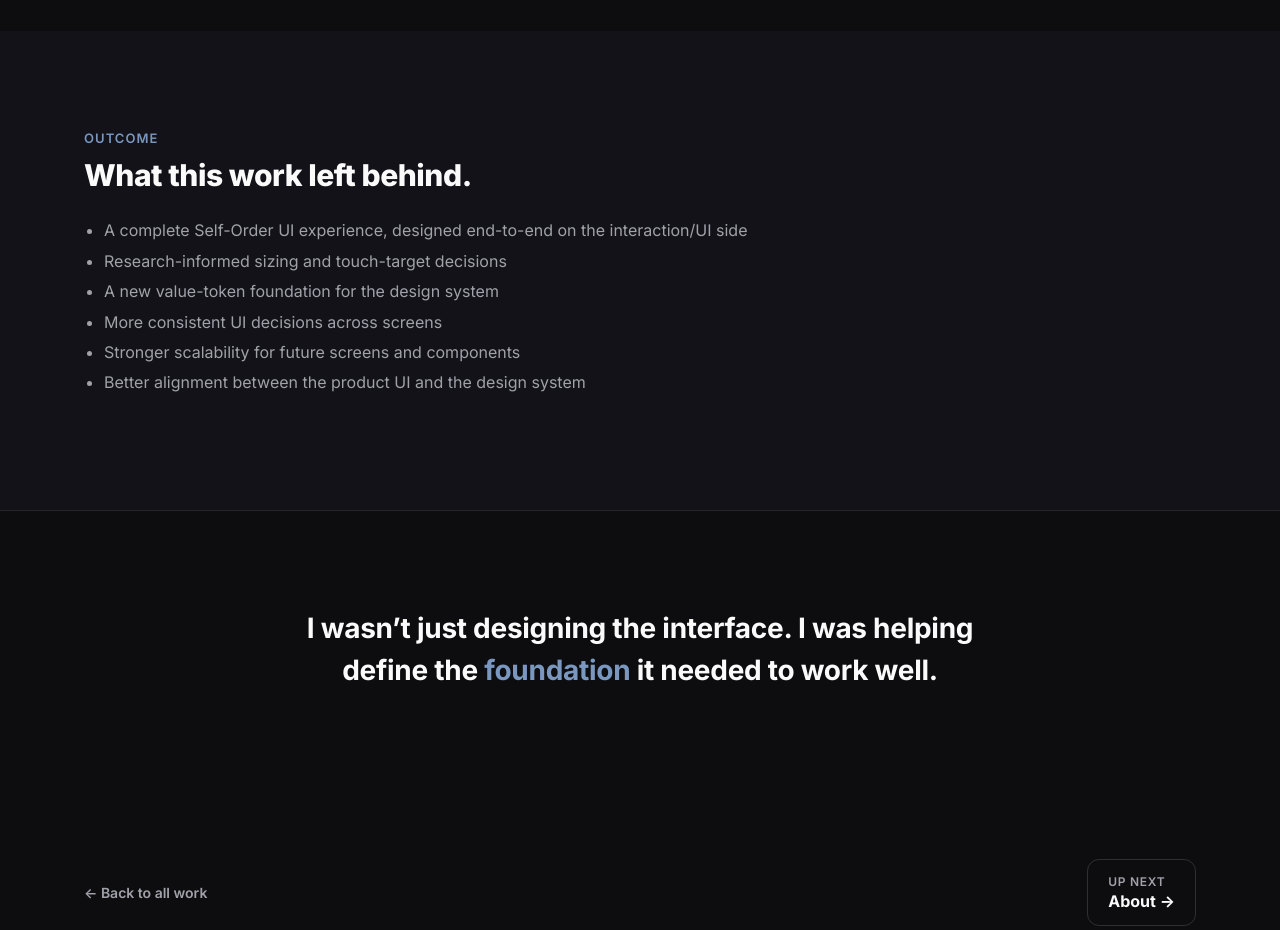
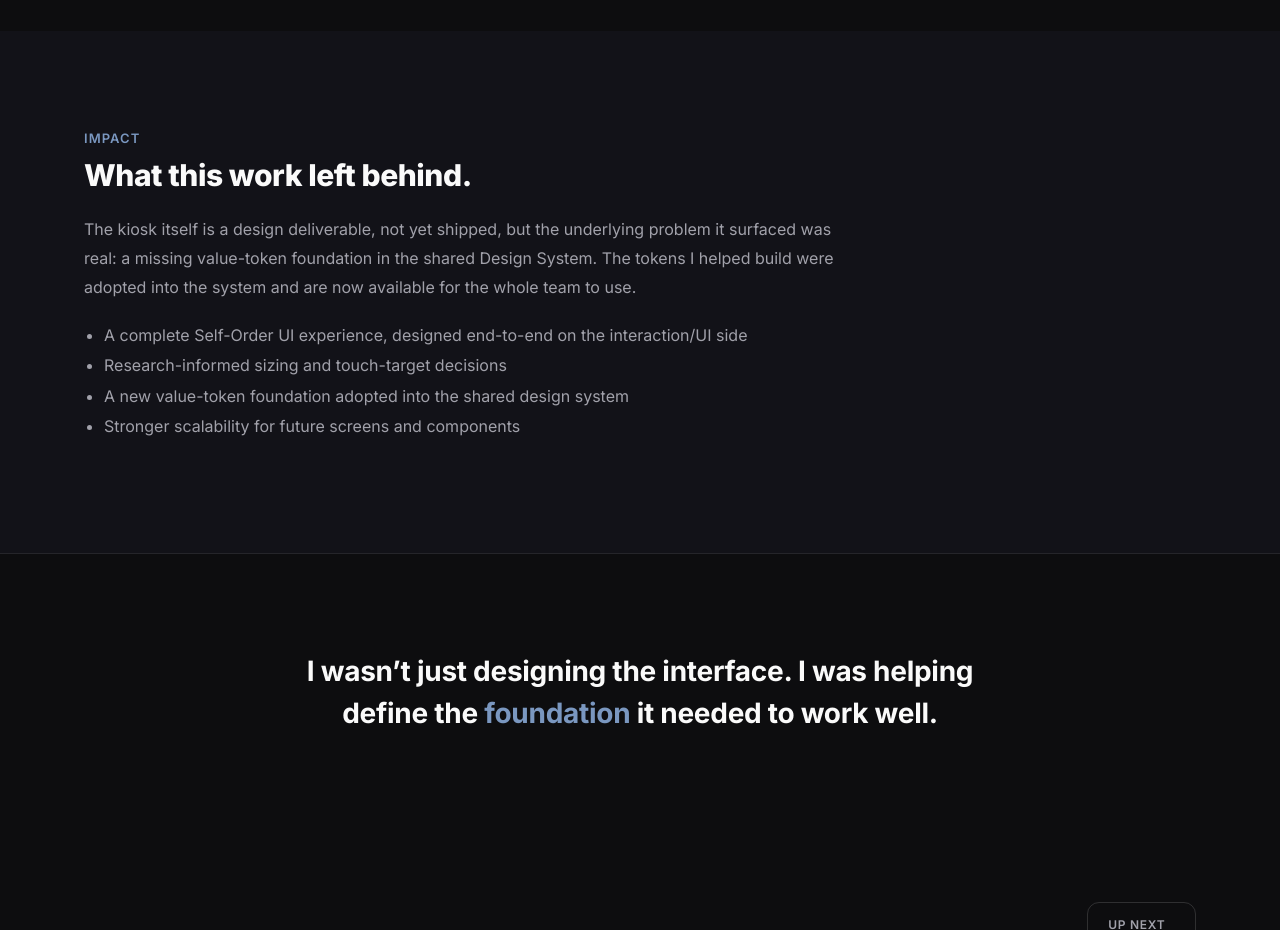
Before and after one commit to asmaawafik01-prog/portfolio, a React (Vite) app: page /work/self-order in a window 1280 px wide. Shown: the part 9240-10170 px from the top of the page. Built offline with nearby package versions, Linux system fonts and the light colour scheme.

Commit message:
Add explicit Impact sections to all case studies
Replaced vague outcome bullet lists and buried claims with concrete,
defensible impact statements: scope facts, shipped status, and who
actually uses the shipped products, rather than generic capability
descriptions.

```diff
--- a/src/pages/work/Bcare.tsx
+++ b/src/pages/work/Bcare.tsx
@@ -208,6 +208,16 @@ export default function Bcare() {
         </div>
       </section>
 
+      <CaseSection eyebrow="Impact" heading="What this design delivers." alt>
+        <p>
+          A complete, 18-screen booking flow designed from a single ambiguous input, a paper
+          prescription, with zero existing reference to build from. This includes a lab
+          coverage-matching system, three distinct booking paths, and a reusable UI component
+          set built from scratch to keep the experience consistent without a formal design
+          system in place.
+        </p>
+      </CaseSection>
+
       <CaseFooterNav nextSlug="fooj" nextName="Fooj" />
     </>
   )
--- a/src/pages/work/Erp.tsx
+++ b/src/pages/work/Erp.tsx
@@ -111,7 +111,8 @@ export default function Erp() {
 
       <CaseSection eyebrow="01: The Scale" heading="Designing across a complex ERP ecosystem." wide>
         <p style={{ maxWidth: 640 }}>
-          Microtec ERP spans multiple business modules used daily by real operations teams. My
+          Microtec ERP spans multiple business modules used daily by teams across the business,
+          from finance to HR. My
           work sat across several of them, deepest in Finance &amp; Accounting, and contributing
           wherever else the team needed UI/UX support.
         </p>
@@ -292,13 +293,16 @@ export default function Erp() {
         </div>
       </section>
 
-      <CaseSection eyebrow="08: Outcome" heading="What this work contributed." alt>
-        <ul style={{ marginTop: 4, paddingLeft: 20, lineHeight: 1.9, color: 'var(--text-muted)' }}>
+      <CaseSection eyebrow="08: Impact" heading="What this work contributed." alt>
+        <p>
+          In production, used daily by teams across finance, sales, purchasing, and HR.
+          Designed across nine business modules, and proposed a new reusable input pattern, the
+          Flyout Input, that&rsquo;s since been adopted in screens beyond the ones I built.
+        </p>
+        <ul style={{ marginTop: 18, paddingLeft: 20, lineHeight: 1.9, color: 'var(--text-muted)' }}>
           <li>Contributed to a more consistent ERP experience across modules</li>
           <li>Designed complex business workflows in a clearer, more usable way</li>
           <li>Helped evolve the product when new needs or gaps were identified</li>
-          <li>Contributed reusable Design System foundations and patterns</li>
-          <li>Worked across different product areas while maintaining consistency</li>
           <li>Improved and adapted experiences across desktop and responsive/mobile contexts</li>
         </ul>
       </CaseSection>
--- a/src/pages/work/Fooj.tsx
+++ b/src/pages/work/Fooj.tsx
@@ -160,13 +160,12 @@ export default function Fooj() {
         </div>
       </section>
 
-      <CaseSection eyebrow="Outcome" heading="Published, released, and tested by hand">
+      <CaseSection eyebrow="Impact" heading="Published, live, and tested by hand">
         <p>
-          Fooj was published and released. I conducted usability testing on the live product
-          from a real user perspective, going through the main journeys to identify usability
-          issues. No specific business metrics or user numbers are available. The outcome
-          here is best represented through the design-and-validate process itself rather than
-          quantified impact.
+          Published and live. I usability-tested the shipped product myself across both user
+          roles, horse owners and stable owners, spanning 14 screens and two fully distinct
+          journeys, going through the main flows to identify real usability issues rather than
+          relying on assumptions.
         </p>
       </CaseSection>
 
--- a/src/pages/work/Pos.tsx
+++ b/src/pages/work/Pos.tsx
@@ -149,11 +149,12 @@ export default function Pos() {
         </div>
       </section>
 
-      <CaseSection eyebrow="04: The Improvement" heading="A clearer, more efficient retail workflow" alt>
+      <CaseSection eyebrow="04: The Impact" heading="A clearer, more efficient retail workflow" alt>
         <p>
-          This redesign hasn&rsquo;t shipped yet, so there&rsquo;s no usage data to report. What&rsquo;s
-          here is the direct result of solving the problems identified during evaluation, not a
-          measured outcome.
+          Redesigned an eight-column, no-hierarchy data table into a color-coded, grouped
+          breakdown, adopted as the team&rsquo;s active direction for the POS redesign. It hasn&rsquo;t
+          shipped yet, so there&rsquo;s no usage data to report, but every change traces directly
+          back to a problem identified during hands-on evaluation of the live product.
         </p>
         <TagList
           tone="accent"
--- a/src/pages/work/SelfOrder.tsx
+++ b/src/pages/work/SelfOrder.tsx
@@ -238,14 +238,18 @@ export default function SelfOrder() {
         </div>
       </section>
 
-      <CaseSection eyebrow="Outcome" heading="What this work left behind." alt>
-        <ul style={{ paddingLeft: 20, lineHeight: 1.9, color: 'var(--text-muted)' }}>
+      <CaseSection eyebrow="Impact" heading="What this work left behind." alt>
+        <p>
+          The kiosk itself is a design deliverable, not yet shipped, but the underlying problem
+          it surfaced was real: a missing value-token foundation in the shared Design System.
+          The tokens I helped build were adopted into the system and are now available for the
+          whole team to use.
+        </p>
+        <ul style={{ marginTop: 18, paddingLeft: 20, lineHeight: 1.9, color: 'var(--text-muted)' }}>
           <li>A complete Self-Order UI experience, designed end-to-end on the interaction/UI side</li>
           <li>Research-informed sizing and touch-target decisions</li>
-          <li>A new value-token foundation for the design system</li>
-          <li>More consistent UI decisions across screens</li>
+          <li>A new value-token foundation adopted into the shared design system</li>
           <li>Stronger scalability for future screens and components</li>
-          <li>Better alignment between the product UI and the design system</li>
         </ul>
       </CaseSection>
 
```
